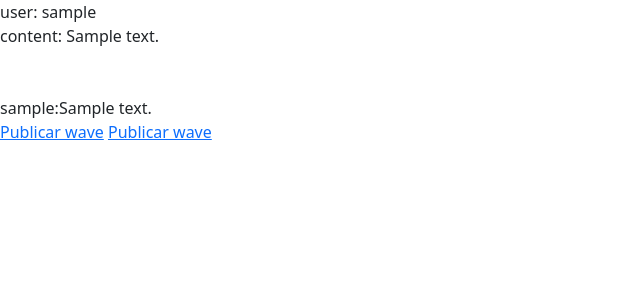
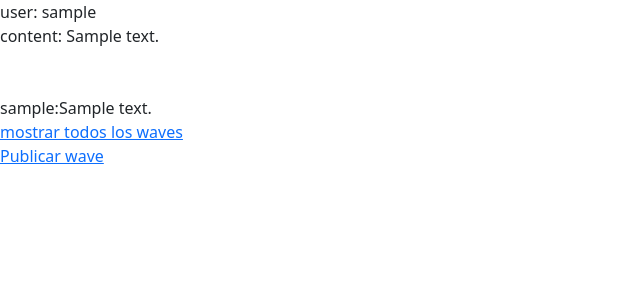
Before and after one commit to GRMiguelAngel/tribu, a Django app: page /echos/1/ in a window 1280 px wide. Shown: the top 300 px of the page, without its empty margins (0-640 px from the left). Run offline with Django 5.2, Linux system fonts and the light colour scheme; tables that the repository leaves empty hold one stand-in row (values such as "Sample post"); parts of the project's set-up code (start-up, migrations or seed data) failed here and were passed over.

Commit message:
Se actualiza el echo-dedetail

```diff
--- a/echos/templates/echos/echo_detail.html
+++ b/echos/templates/echos/echo_detail.html
@@ -7,6 +7,6 @@ content: {{echo.content}}<br><br><br>
 <div>{{wave.user}}:{{wave.content}}</div>
 {% endfor %}
 
-<a href="{% url "echos:echo-detail" echo.pk True %}">Publicar wave</a>
+<a href="{% url "echos:echo-detail" echo_id=echo.pk show_all_waves=True%}">mostrar todos los waves</a><br>
 <a href="{% url "echos:add-wave" echo.pk %}">Publicar wave</a>
 {% endblock body %}
--- a/echos/views.py
+++ b/echos/views.py
@@ -25,9 +25,9 @@ def add_echo(request):
     return render(request, 'echos/add_echo.html', dict(form=form))
 
 
-def echo_detail(request, echo_id, all_waves=False):
+def echo_detail(request, echo_id, show_all_waves:bool = False):
     echo = Echo.objects.get(id=echo_id)
-    waves = echo.waves.all() if all_waves else echo.waves.all()[:5]
+    waves = echo.waves.all() if show_all_waves else echo.waves.all()[:5]
     return render(request, 'echos/echo_detail.html', dict(echo=echo, waves=waves))
 
 
```
Also changed, not shown: echos/migrations/0001_initial.py, waves/migrations/0001_initial.py.
